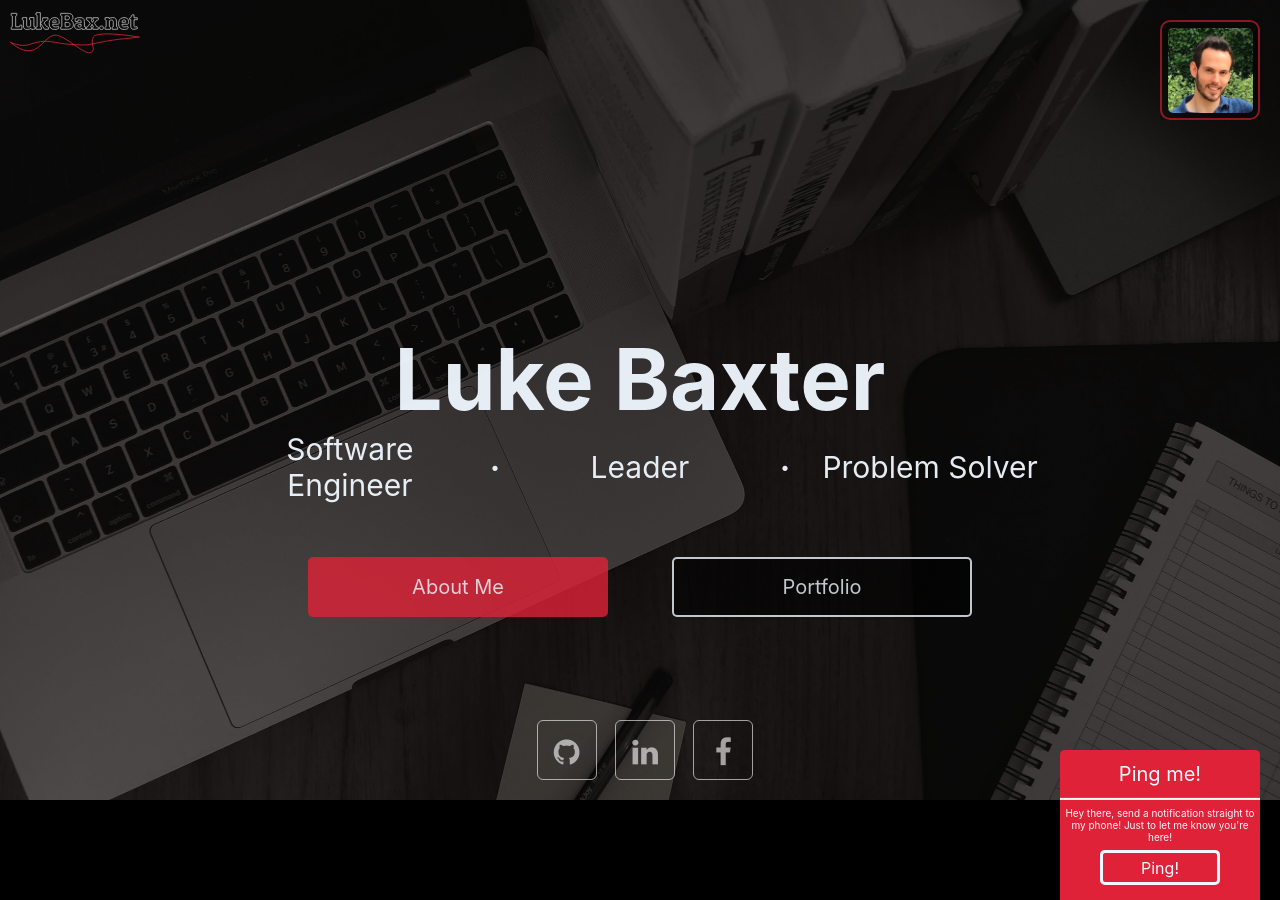
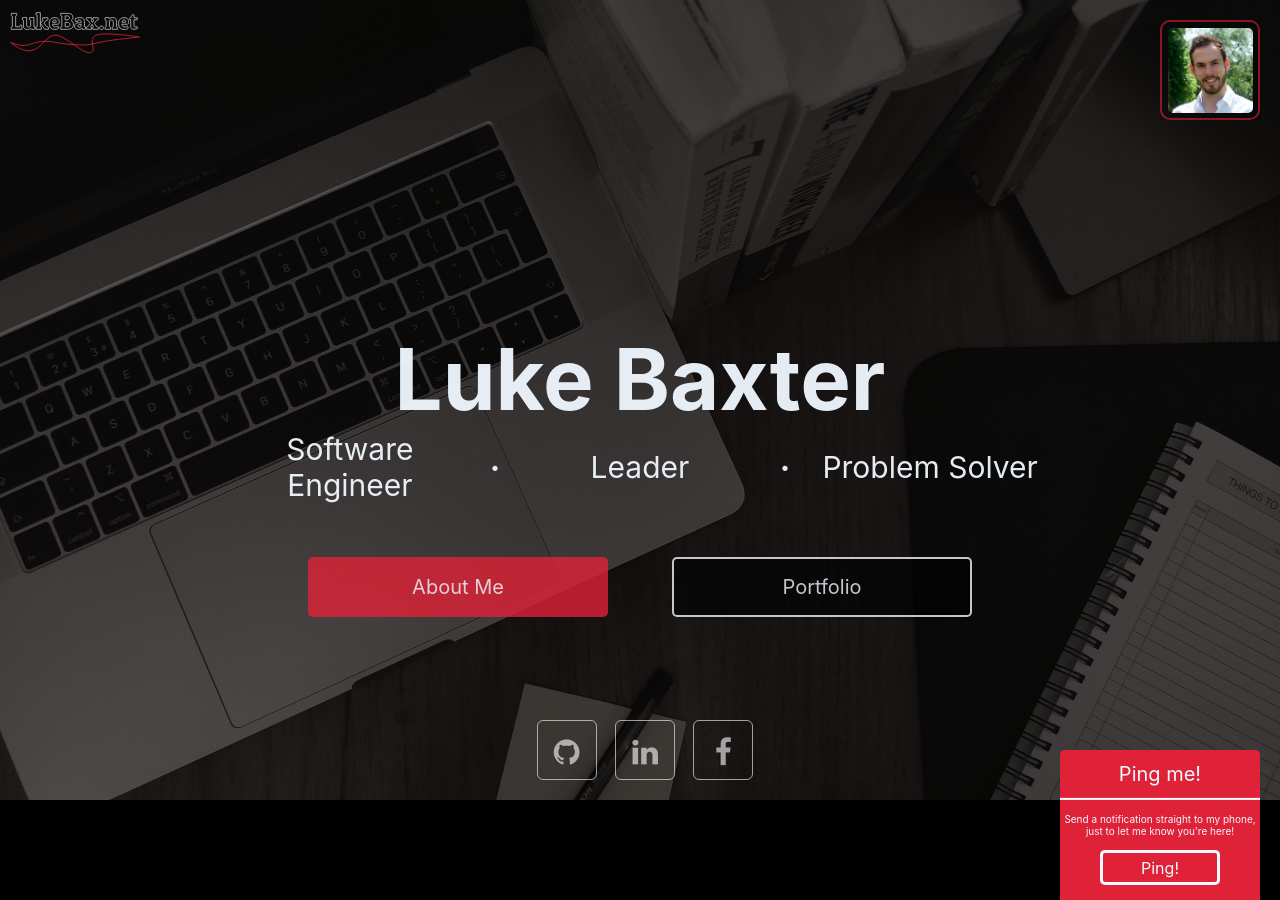
Before and after one commit to LukeBax101/lukebaxnet, a website built with webpack: page src/html/index.html in a window 1280 px wide. Built offline with nearby package versions, Linux system fonts and the light colour scheme; some packages are replaced by stand-ins of ours; no server answers; a web font is replaced by a local one.

Commit message:
Amy updates

```diff
--- a/src/css/style.scss
+++ b/src/css/style.scss
@@ -296,7 +296,7 @@ header {
             width: 85%;
             // height: 18vh;
             // width: 18vh;
-            background: url(../img/EngagmentHeadshot.jpg);
+            background: url(../img/AscotPhoto3.jpg);
             background-size: cover;
             background-position: 50%;
             box-shadow: 5px 5px 15px 5px rgba(0, 0, 0, 0.4);
--- a/src/html/index.html
+++ b/src/html/index.html
@@ -73,7 +73,7 @@
             Ping me!
         </div>
         <div class="message">
-            Hey there, send a notification straight to my phone! Just to let me know you're here!
+            Send a notification straight to my phone, just to let me know you're here!
         </div>
         <div id="ping" class="button">
             Ping!
```
